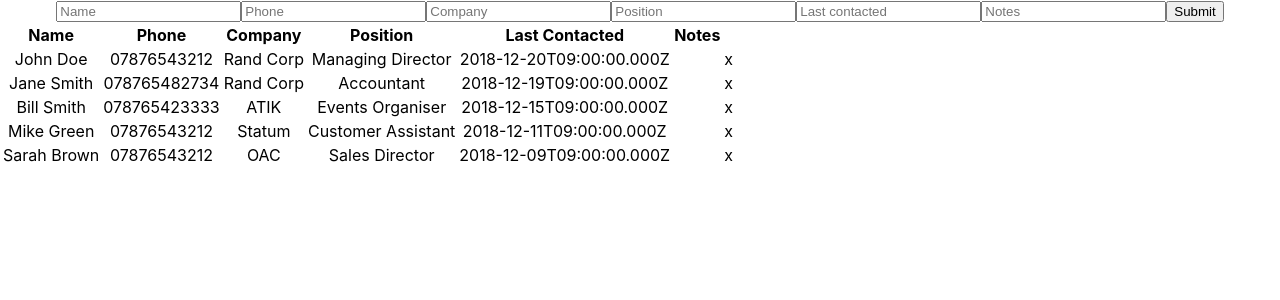
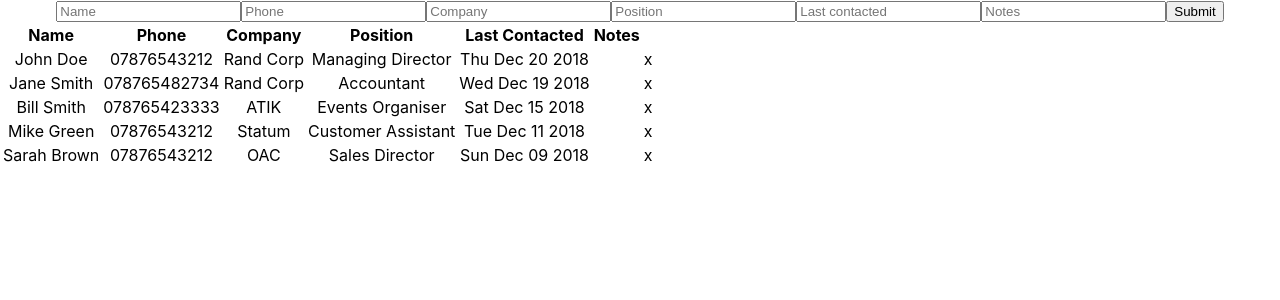
Before and after one commit to rob137/rolodex, a React (Create React App) app: page / in a window 1280 px wide. Shown: the top 300 px of the page. Built offline with nearby package versions, Linux system fonts and the light colour scheme.

Commit message:
Add exception to InteractiveCell props for lastContact

```diff
--- a/src/ContactRow.tsx
+++ b/src/ContactRow.tsx
@@ -20,7 +20,7 @@ export default function ContactRow(props: ContactRowProps) {
         return (
           <InteractiveCell
             contactKey={propName}
-            data={props.contact[propName]}
+            data={propName === 'lastContact' ? lastContact : props.contact[propName]}
             contactIndex={props.contactIndex}
             updateContact={props.updateContact}
             key={key}
```
